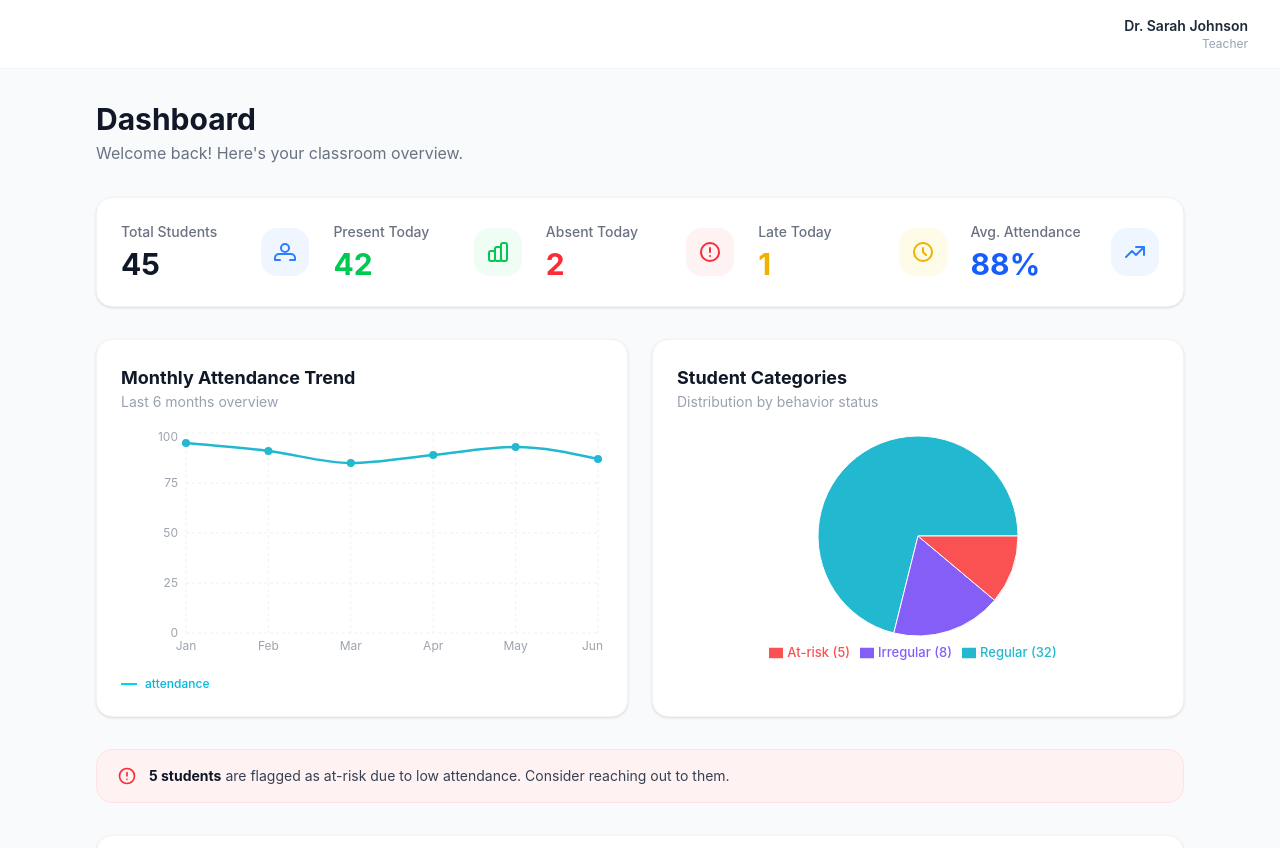
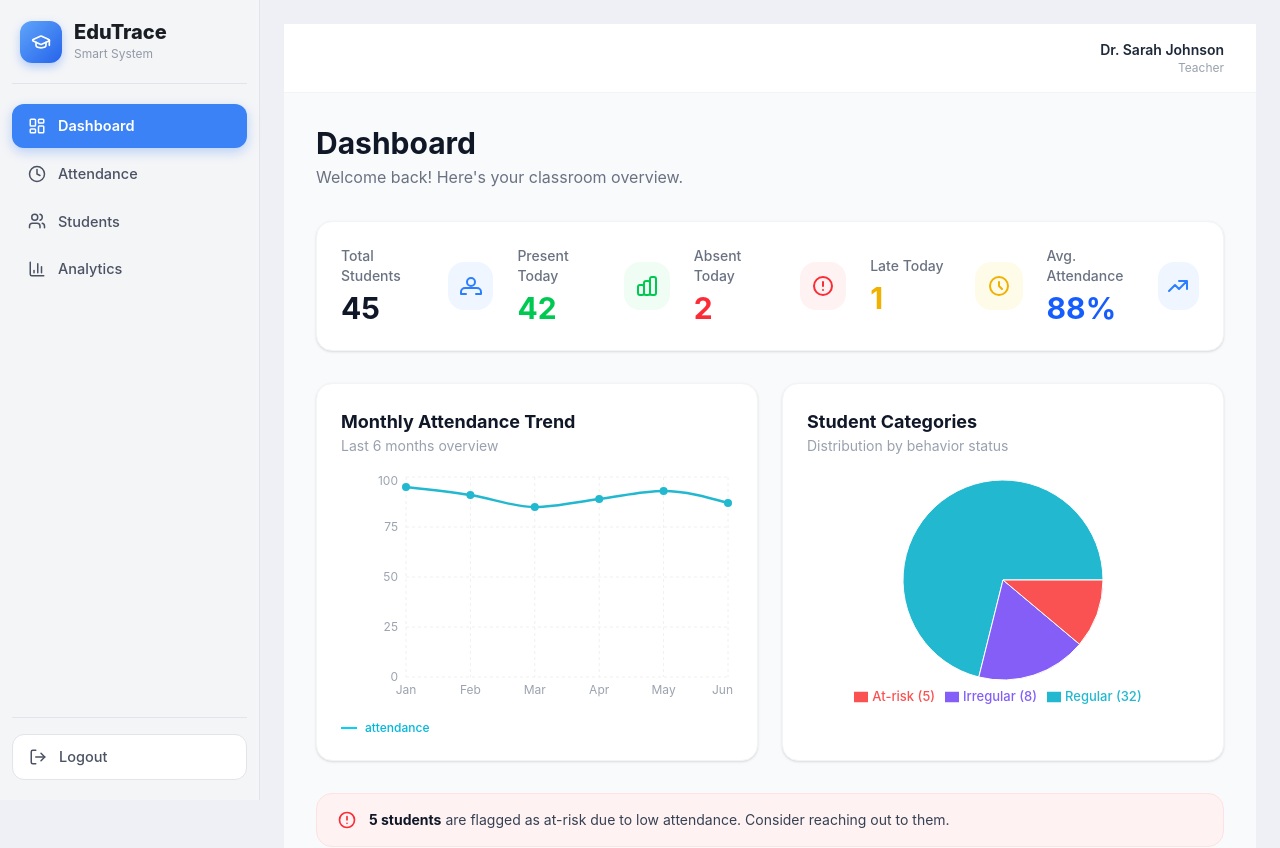
Before and after one commit to Sumitku2938k/EduTrace, a React (Vite) app in the folder client/: page /dashboard in a window 1280 px wide. Shown: the top 848 px of the page. Built offline with nearby package versions, Linux system fonts and the light colour scheme.

Commit message:
Refactor routing in App component and enhance logout functionality in AppLayout; update Login component to redirect to dashboard after sign-in

```diff
--- a/client/src/App.jsx
+++ b/client/src/App.jsx
@@ -1,4 +1,4 @@
-import React, { useState, useEffect, useCallback } from "react";
+import React from "react";
 import { BrowserRouter as Router, Routes, Route, Navigate } from "react-router-dom";
 import Login from "./pages/Login";
 import AppLayout from "./components/layout/AppLayout";
@@ -13,18 +13,18 @@ const App = () => {
     <>
       <Router>
         <Routes>
+          <Route path="/login" element={<Login />} />
+
           <Route path="/" element={<AppLayout />}>
-            <Route
-              index
-              element={<Navigate to="/login" replace />}
-            />
+            <Route index element={<Navigate to="dashboard" replace />} />
+            <Route path="dashboard" element={<Dashboard />} />
+            <Route path="attendance" element={<Attendance />} />
+            <Route path="students" element={<Students />} />
+            <Route path="analytics" element={<Analytics />} />
           </Route>
-          <Route path="/dashboard" element={<Dashboard />} />
-          <Route path="/attendance" element={<Attendance />} />
-          <Route path="/students" element={<Students />} />
-          <Route path="/analytics" element={<Analytics />} />
-          <Route path="/login" element={<Login />} />
-            {/* <Route path="signup" element={<Signup />} /> */}
+
+          <Route path="*" element={<Navigate to="/login" replace />} />
+          {/* <Route path="signup" element={<Signup />} /> */}
         </Routes>
       </Router>
     </>
--- a/client/src/components/layout/AppLayout.jsx
+++ b/client/src/components/layout/AppLayout.jsx
@@ -2,8 +2,16 @@ import React from "react";
 import { NavLink, Outlet } from "react-router-dom";
 import { LayoutDashboard, Clock, Users, BarChart3, LogOut, GraduationCap } from "lucide-react";
 import "./AppLayout.css";
+import { useNavigate } from "react-router-dom";
 
 const AppLayout = () => {
+    const navigate = useNavigate();
+
+    const handleLogout = () => {
+        // Perform logout logic here
+        navigate("/login");
+    };
+
     return (
         <div className="app-wrapper">
 
@@ -46,7 +54,7 @@ const AppLayout = () => {
 
                 {/* Logout */}
                 <div className="sidebar-logout">
-                    <button className="logout-btn">
+                    <button className="logout-btn" onClick={handleLogout}>
                         <LogOut size={18} />
                         <span>Logout</span>
                     </button>
--- a/client/src/pages/Login.jsx
+++ b/client/src/pages/Login.jsx
@@ -1,13 +1,16 @@
 import React, { useState } from "react";
+import { useNavigate } from "react-router-dom";
 import { GraduationCap } from "lucide-react";
 
 const Login = () => {
     const [email, setEmail] = useState("");
     const [password, setPassword] = useState("");
+    const navigate = useNavigate();
 
     const handleSignIn = (e) => {
         e.preventDefault();
-        // handle login logic here
+        // Redirect to dashboard after successful sign in.
+        navigate("/dashboard");
     };
 
     const handleDemo = () => {
@@ -55,23 +58,6 @@ const Login = () => {
                     <button type="submit" className="w-full py-3.25 rounded-xl bg-linear-to-r from-blue-500 to-indigo-500 hover:from-blue-600 hover:to-indigo-600 text-white text-[15px] font-semibold shadow-md shadow-indigo-200 transition-all duration-200 mt-1">Sign In</button>
                 </form>
 
-                {/* Divider */}
-                <div className="flex items-center gap-3 my-5">
-                    <div className="flex-1 h-px bg-[#e5e7eb]" />
-                    <span className="text-[13px] text-[#9ca3af]">or</span>
-                    <div className="flex-1 h-px bg-[#e5e7eb]" />
-                </div>
-
-                {/* Try Demo Button */}
-                <button onClick={handleDemo} className="w-full py-3.25 rounded-xl border border-[#e5e7eb] bg-white hover:bg-[#f9fafb] text-[#374151] text-[15px] font-medium transition-colors duration-150">Try Demo</button>
-
-                {/* Demo Credentials Box */}
-                <div className="mt-5 rounded-xl border border-[#dbeafe] bg-[#eff6ff] px-5 py-4">
-                    <p className="text-[13.5px] font-semibold text-[#1e3a5f] mb-1">Demo Credentials:</p>
-                    <p className="text-[13px] text-[#4b6282]">Email: demo@school.edu</p>
-                    <p className="text-[13px] text-[#4b6282]">Password: demo123</p>
-                </div>
-
             </div>
             <p className="mt-6 mb-2 text-[14px] text-[#6b7280] text-center">Smart attendance system for modern classrooms</p>
         </div>
```
